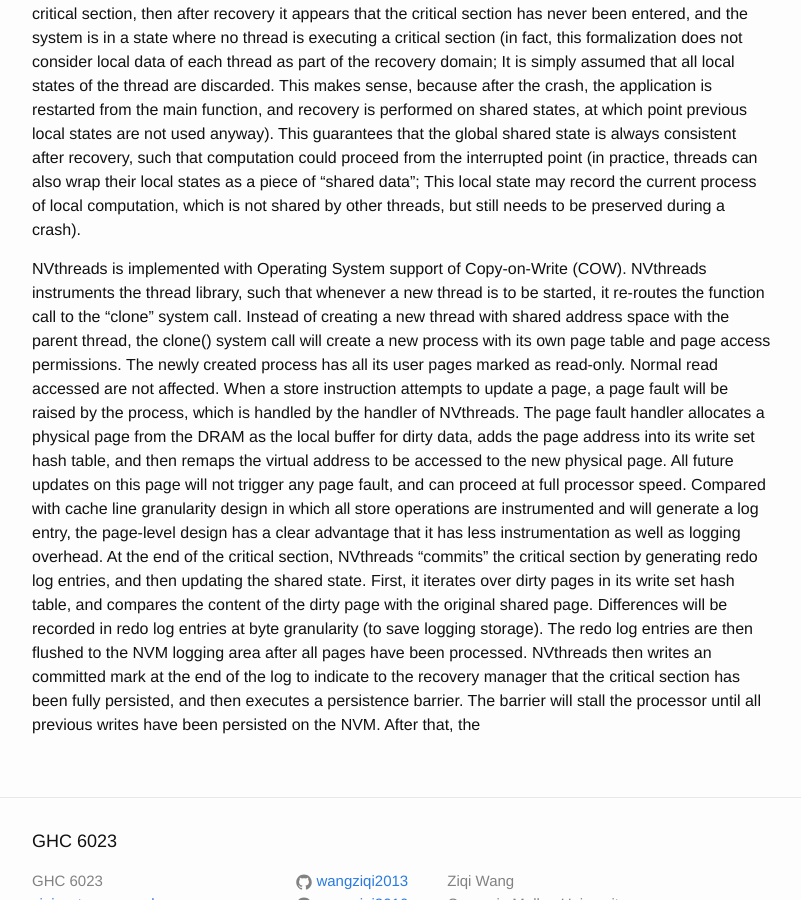
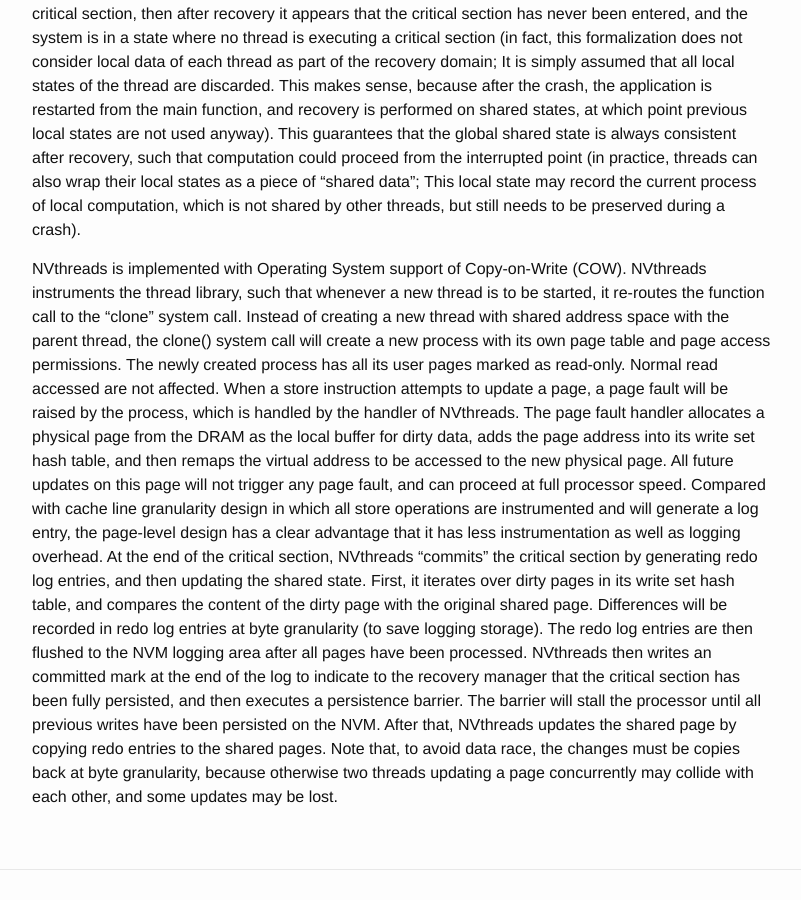
Before and after one commit to wangziqi2013/wangziqi2013.github.io, a Jekyll site: the page built from _posts/2019-08-03-nvthreads.markdown, in a window 1280 px wide and 900 px high, scrolled down 985 px. Shown: the whole window, without its empty margins (238-1039 px from the left). Built offline with Jekyll 4.4.1, drawn with Linux system fonts in a browser that asks for light colours.

Commit message:
Finish redo logging

```diff
--- a/_posts/2019-08-03-nvthreads.markdown
+++ b/_posts/2019-08-03-nvthreads.markdown
@@ -57,4 +57,6 @@ and compares the content of the dirty page with the original shared page. Differ
 at byte granularity (to save logging storage). The redo log entries are then flushed to the NVM logging area after all pages have
 been processed. NVthreads then writes an committed mark at the end of the log to indicate to the recovery manager that the
 critical section has been fully persisted, and then executes a persistence barrier. The barrier will stall the processor until
-all previous writes have been persisted on the NVM. After that, the
+all previous writes have been persisted on the NVM. After that, NVthreads updates the shared page by copying redo entries
+to the shared pages. Note that, to avoid data race, the changes must be copies back at byte granularity, because otherwise
+two threads updating a page concurrently may collide with each other, and some updates may be lost.
```
